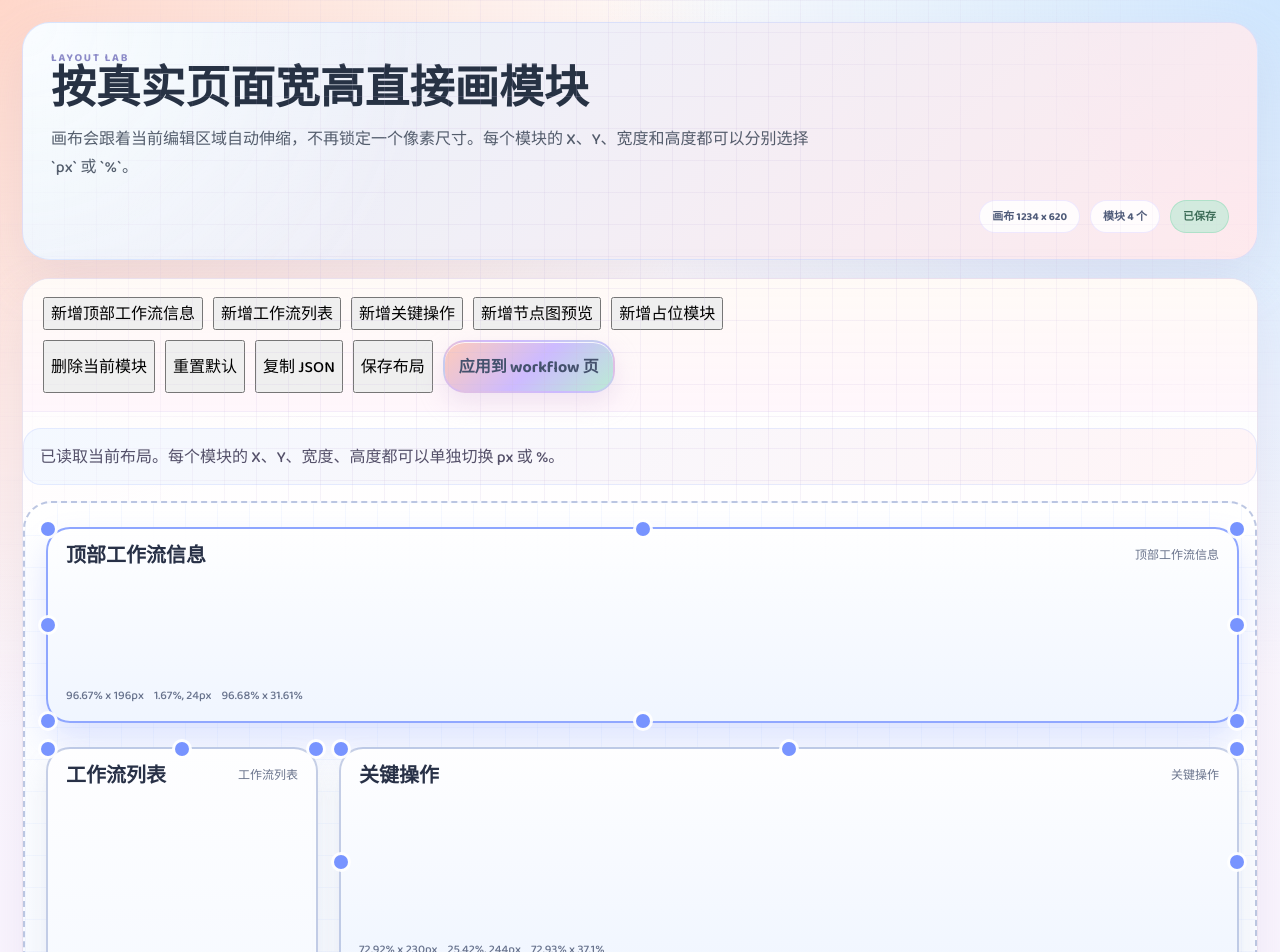
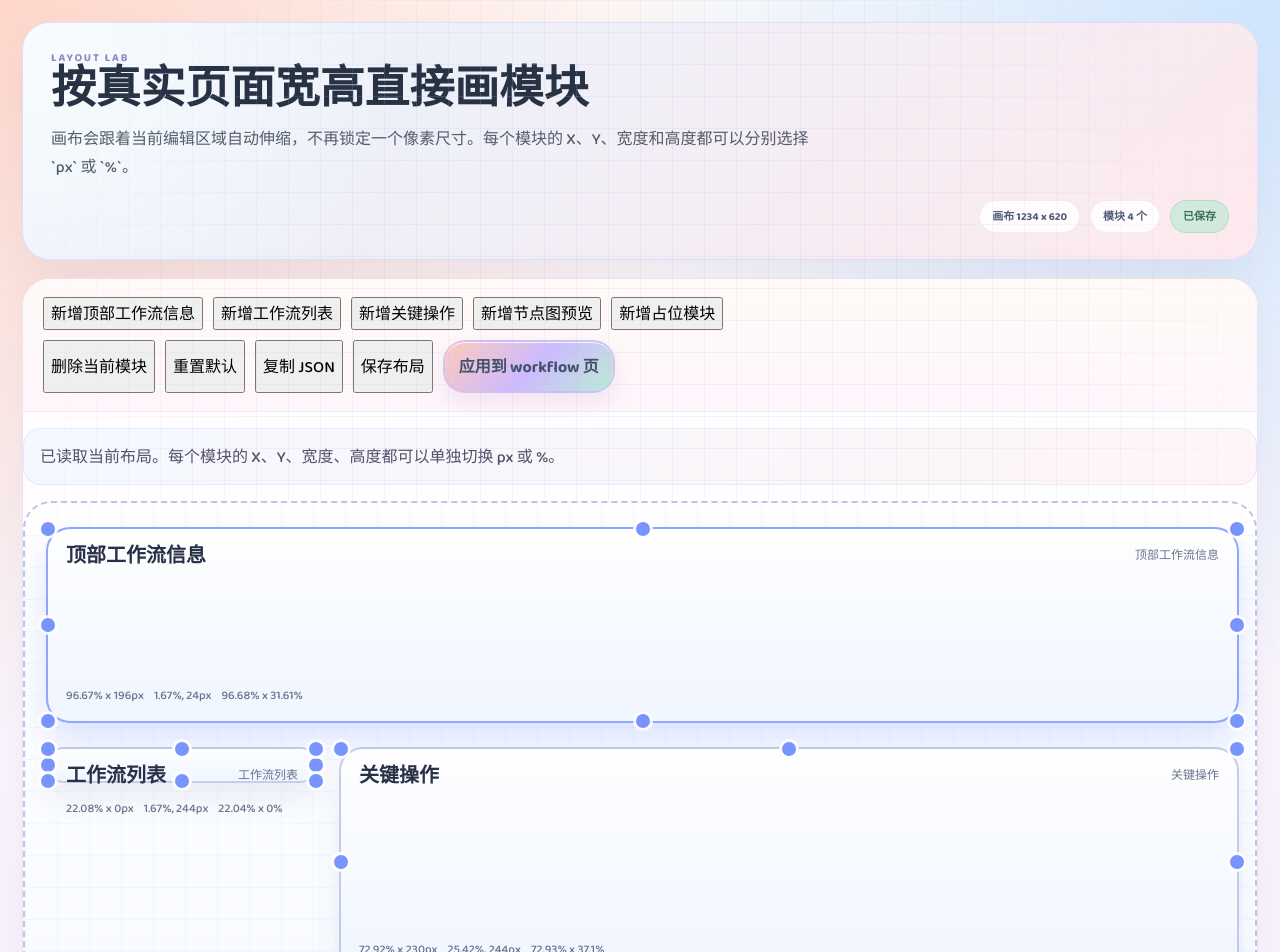
Before and after one commit to Randolph87cb/mdflow, a React (Vite) app in the folder web/: page /layout-lab in a window 1280 px wide. Shown: the top 952 px of the page. Built offline with nearby package versions, Linux system fonts and the light colour scheme.

Commit message:
新增铺满剩余空间布局模式

```diff
--- a/web/src/lib/workflowLayout.ts
+++ b/web/src/lib/workflowLayout.ts
@@ -7,7 +7,7 @@ export type WorkflowLayoutComponentType =
   | "workflow-graph"
   | "placeholder";
 
-export type WorkflowLayoutUnit = "px" | "percent";
+export type WorkflowLayoutUnit = "px" | "percent" | "fill";
 
 export type WorkflowLayoutField = "x" | "y" | "width" | "height";
 
@@ -87,9 +87,9 @@ export function createDefaultWorkflowLayout(canvasWidth = 1440, canvasHeight = 9
         x: 1.67,
         y: 244,
         width: 22.08,
-        height: 72.08,
+        height: 0,
         zIndex: 1,
-        units: { x: "percent", y: "px", width: "percent", height: "percent" },
+        units: { x: "percent", y: "px", width: "percent", height: "fill" },
       },
       {
         id: "actions",
@@ -109,9 +109,9 @@ export function createDefaultWorkflowLayout(canvasWidth = 1440, canvasHeight = 9
         x: 25.42,
         y: 498,
         width: 72.92,
-        height: 45.63,
+        height: 0,
         zIndex: 1,
-        units: { x: "percent", y: "px", width: "percent", height: "percent" },
+        units: { x: "percent", y: "px", width: "percent", height: "fill" },
       },
     ],
   };
@@ -196,11 +196,19 @@ export function normalizeWorkflowLayout(
   const blocks = Array.isArray(input.blocks)
     ? input.blocks.map((block, index) => {
         const units = normalizeUnits(block.units);
+        const resolvedX = readLayoutMetric(block.x, units.x, block.relative?.xPct, canvas.width, 24 + index * 12);
+        const resolvedY = readLayoutMetric(block.y, units.y, block.relative?.yPct, canvas.height, 24 + index * 12);
         const resolvedRect: WorkflowLayoutResolvedRect = {
-          x: readLayoutMetric(block.x, units.x, block.relative?.xPct, canvas.width, 24 + index * 12),
-          y: readLayoutMetric(block.y, units.y, block.relative?.yPct, canvas.height, 24 + index * 12),
-          width: readLayoutMetric(block.width, units.width, block.relative?.widthPct, canvas.width, 320),
-          height: readLayoutMetric(block.height, units.height, block.relative?.heightPct, canvas.height, 180),
+          x: resolvedX,
+          y: resolvedY,
+          width:
+            units.width === "fill"
+              ? Math.max(MIN_BLOCK_WIDTH, canvas.width - resolvedX)
+              : readLayoutMetric(block.width, units.width, block.relative?.widthPct, canvas.width, 320),
+          height:
+            units.height === "fill"
+              ? Math.max(MIN_BLOCK_HEIGHT, canvas.height - resolvedY)
+              : readLayoutMetric(block.height, units.height, block.relative?.heightPct, canvas.height, 180),
         };
 
         return clampBlockToCanvas(
@@ -249,11 +257,13 @@ export function getWorkflowLayoutBlock(
 }
 
 export function getWorkflowBlockStyle(block: WorkflowLayoutBlock): CSSProperties {
+  const left = formatMetric(block.x, block.units.x);
+  const top = formatMetric(block.y, block.units.y);
   return {
-    left: formatMetric(block.x, block.units.x),
-    top: formatMetric(block.y, block.units.y),
-    width: formatMetric(block.width, block.units.width),
-    height: formatMetric(block.height, block.units.height),
+    left,
+    top,
+    width: block.units.width === "fill" ? `calc(100% - ${left})` : formatMetric(block.width, block.units.width),
+    height: block.units.height === "fill" ? `calc(100% - ${top})` : formatMetric(block.height, block.units.height),
     zIndex: block.zIndex,
   };
 }
@@ -350,8 +360,8 @@ function normalizeUnits(units?: Partial<WorkflowLayoutBlockUnits>): WorkflowLayo
   return {
     x: units?.x === "percent" ? "percent" : "px",
     y: units?.y === "percent" ? "percent" : "px",
-    width: units?.width === "percent" ? "percent" : "px",
-    height: units?.height === "percent" ? "percent" : "px",
+    width: units?.width === "fill" ? "fill" : units?.width === "percent" ? "percent" : "px",
+    height: units?.height === "fill" ? "fill" : units?.height === "percent" ? "percent" : "px",
   };
 }
 
@@ -387,10 +397,16 @@ function convertPixelsToMetric(value: number, unit: WorkflowLayoutUnit, axisSize
   if (unit === "percent") {
     return roundPercent((value / axisSize) * 100);
   }
+  if (unit === "fill") {
+    return 0;
+  }
   return Math.round(value);
 }
 
 function formatMetric(value: number, unit: WorkflowLayoutUnit) {
+  if (unit === "fill") {
+    return "0px";
+  }
   return unit === "percent" ? `${value}%` : `${Math.round(value)}px`;
 }
 
--- a/web/src/pages/LayoutLabPage.tsx
+++ b/web/src/pages/LayoutLabPage.tsx
@@ -64,6 +64,7 @@ const COMPONENT_OPTIONS: Array<{ type: WorkflowLayoutComponentType; label: strin
 const UNIT_OPTIONS: Array<{ value: WorkflowLayoutUnit; label: string }> = [
   { value: "px", label: "px" },
   { value: "percent", label: "%" },
+  { value: "fill", label: "铺满剩余" },
 ];
 
 const METRIC_FIELDS: Array<{ field: WorkflowLayoutField; label: string }> = [
@@ -341,13 +342,20 @@ export function LayoutLabPage() {
                           event.preventDefault();
                           event.stopPropagation();
                           setSelectedBlockId(block.id);
+                          const initialBlock =
+                            (handle.includes("e") || handle.includes("w")) && block.units.width === "fill"
+                              ? patchWorkflowBlockUnits(block, layout.canvas, { width: "px" })
+                              : (handle.includes("n") || handle.includes("s")) && block.units.height === "fill"
+                                ? patchWorkflowBlockUnits(block, layout.canvas, { height: "px" })
+                                : block;
+                          const initialRect = resolveWorkflowBlockRect(initialBlock, layout.canvas);
                           setDragState({
                             mode: "resize",
                             blockId: block.id,
                             pointerX: event.clientX,
                             pointerY: event.clientY,
-                            initialBlock: block,
-                            initialRect: resolved,
+                            initialBlock,
+                            initialRect,
                             handle,
                           });
                         }}
@@ -419,6 +427,7 @@ export function LayoutLabPage() {
                 {METRIC_FIELDS.map(({ field, label }) => (
                   <MetricField
                     key={field}
+                    field={field}
                     label={label}
                     value={selectedBlock[field]}
                     unit={selectedBlock.units[field]}
@@ -473,30 +482,42 @@ function MetricPreview({ label, value }: { label: string; value: string }) {
 }
 
 function MetricField({
+  field,
   label,
   value,
   unit,
   onChange,
   onUnitChange,
 }: {
+  field: WorkflowLayoutField;
   label: string;
   value: number;
   unit: WorkflowLayoutUnit;
   onChange: (value: number) => void;
   onUnitChange: (unit: WorkflowLayoutUnit) => void;
 }) {
+  const allowFill = field === "width" || field === "height";
+  const unitOptions = allowFill ? UNIT_OPTIONS : UNIT_OPTIONS.filter((option) => option.value !== "fill");
+
   return (
     <div className="layout-lab-metric-field">
+      {unit === "fill" ? (
+        <div className="layout-lab-fill-preview">
+          <span>{label}</span>
+          <strong>铺满剩余空间</strong>
+        </div>
+      ) : (
         <NumberField
           label={label}
           value={value}
           step={unit === "percent" ? "0.1" : "1"}
           onChange={onChange}
         />
+      )}
       <label className="field">
         <span>单位</span>
         <select value={unit} onChange={(event) => onUnitChange(event.target.value as WorkflowLayoutUnit)}>
-          {UNIT_OPTIONS.map((option) => (
+          {unitOptions.map((option) => (
             <option key={option.value} value={option.value}>
               {option.label}
             </option>
--- a/web/src/styles.css
+++ b/web/src/styles.css
@@ -1639,6 +1639,29 @@ a:focus-visible,
   line-height: 1.1;
 }
 
+.layout-lab-fill-preview {
+  min-height: 100%;
+  padding: 14px 16px;
+  border-radius: 18px;
+  border: 1px dashed rgba(120, 148, 255, 0.42);
+  background: linear-gradient(135deg, rgba(241, 246, 255, 0.92), rgba(255, 246, 250, 0.92));
+  display: flex;
+  flex-direction: column;
+  justify-content: center;
+  gap: 6px;
+}
+
+.layout-lab-fill-preview span {
+  color: rgba(63, 43, 86, 0.78);
+  font-size: 13px;
+}
+
+.layout-lab-fill-preview strong {
+  color: #352b4d;
+  font-size: 16px;
+  line-height: 1.2;
+}
+
 .field {
   display: flex;
   flex-direction: column;
```
Lines whose indentation alone changed are shown as unchanged.
